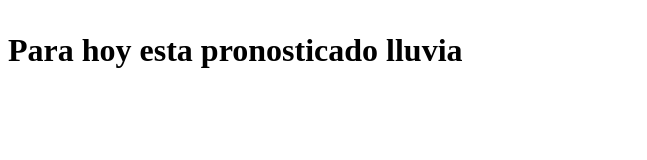
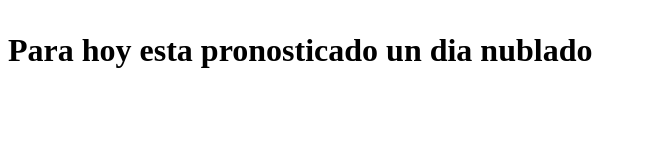
Before and after one commit to BrunoGarcia1973/repositiorioGIT-1-, a plain HTML site: page Mensaje-1.html in a window 1280 px wide. Shown: the whole page, without its empty margins (0-647 px from the left). Drawn offline with Linux system fonts and the light colour scheme.

Commit message:
rama main

```diff
--- a/Mensaje-1.html
+++ b/Mensaje-1.html
@@ -5,7 +5,7 @@
 </head>
 <body>
 
- <h1><p>Para hoy esta pronosticado lluvia</p></h1>
+ <h1><p>Para hoy esta pronosticado un dia nublado</p></h1>
 
 
 </body>
```
